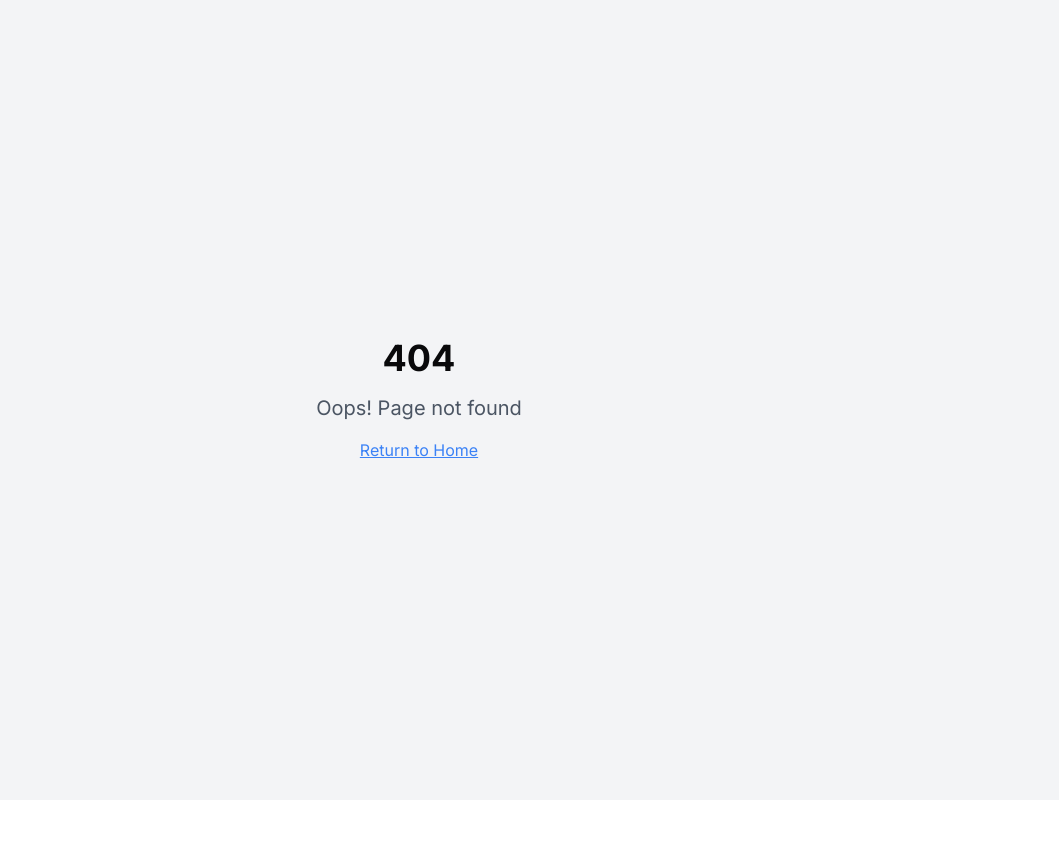
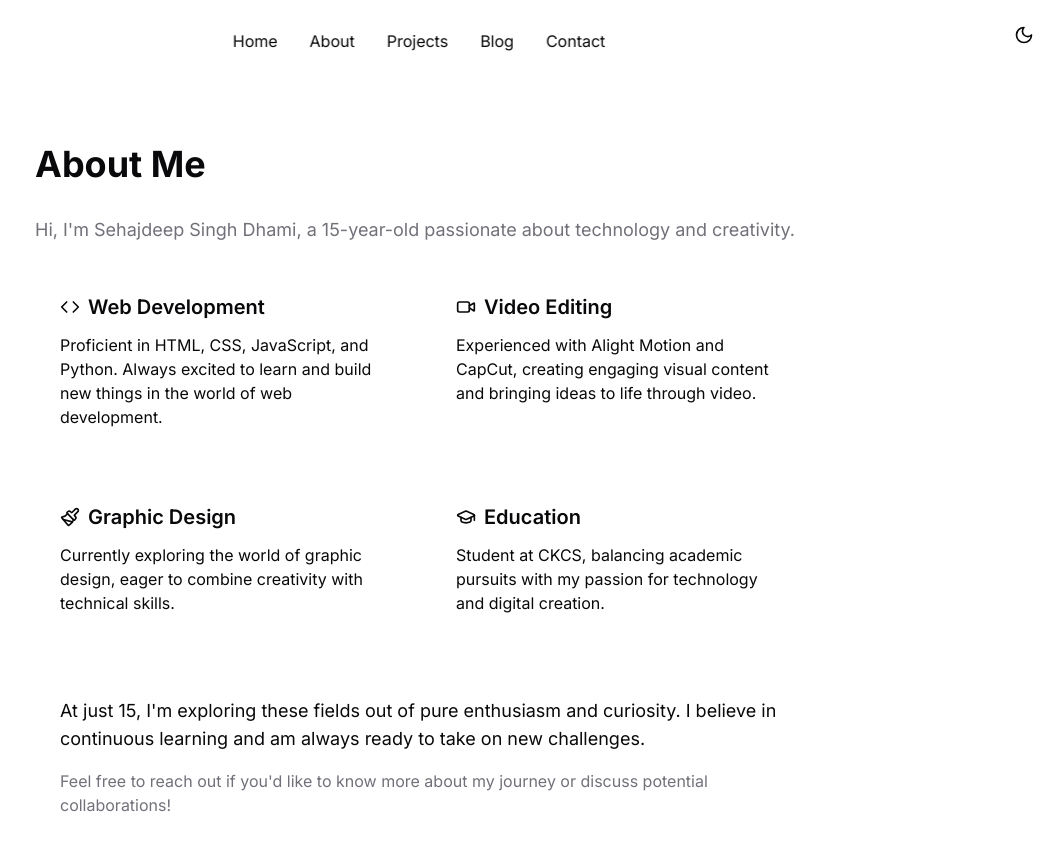
Before and after one commit to thedhamibro/portfolio-, a React (Vite) app: page /about in a window 1280 px wide. Before the commit this address had no page. Shown: the top 850 px of the page, without its empty margins (221-1280 px from the left). Before the commit the page ends 800 px from the top, so only its background shows below. Built offline with nearby package versions, Linux system fonts and the light colour scheme.

Commit message:
Update About Me section
Adds information about the developer, Sehajdeep Singh Dhami, including their age, skills, and interests.

```diff
--- a/src/App.tsx
+++ b/src/App.tsx
@@ -5,6 +5,7 @@ import { TooltipProvider } from "@/components/ui/tooltip";
 import { QueryClient, QueryClientProvider } from "@tanstack/react-query";
 import { BrowserRouter, Routes, Route } from "react-router-dom";
 import Index from "./pages/Index";
+import About from "./pages/About";
 import NotFound from "./pages/NotFound";
 
 const queryClient = new QueryClient();
@@ -18,6 +19,7 @@ const App = () => (
         <BrowserRouter>
           <Routes>
             <Route path="/" element={<Index />} />
+            <Route path="/about" element={<About />} />
             <Route path="*" element={<NotFound />} />
           </Routes>
         </BrowserRouter>
--- /dev/null
+++ b/src/pages/About.tsx
@@ -0,0 +1,68 @@
+
+import { NavMenu } from "@/components/nav-menu";
+import { ThemeToggle } from "@/components/theme-toggle";
+import { Code, Video, Paintbrush, GraduationCap } from "lucide-react";
+
+const About = () => {
+  return (
+    <div className="min-h-screen p-4">
+      <ThemeToggle />
+      <NavMenu />
+
+      <div className="max-w-3xl mx-auto pt-32 animate-fade-in">
+        <h1 className="text-4xl font-bold mb-8">About Me</h1>
+
+        <div className="prose prose-lg dark:prose-invert">
+          <p className="text-lg text-muted-foreground mb-6">
+            Hi, I'm Sehajdeep Singh Dhami, a 15-year-old passionate about technology and creativity.
+          </p>
+
+          <div className="grid gap-6 md:grid-cols-2 mb-8">
+            <div className="glass p-6 rounded-lg">
+              <div className="flex items-center gap-2 mb-3">
+                <Code className="w-5 h-5" />
+                <h2 className="text-xl font-semibold">Web Development</h2>
+              </div>
+              <p>Proficient in HTML, CSS, JavaScript, and Python. Always excited to learn and build new things in the world of web development.</p>
+            </div>
+
+            <div className="glass p-6 rounded-lg">
+              <div className="flex items-center gap-2 mb-3">
+                <Video className="w-5 h-5" />
+                <h2 className="text-xl font-semibold">Video Editing</h2>
+              </div>
+              <p>Experienced with Alight Motion and CapCut, creating engaging visual content and bringing ideas to life through video.</p>
+            </div>
+
+            <div className="glass p-6 rounded-lg">
+              <div className="flex items-center gap-2 mb-3">
+                <Paintbrush className="w-5 h-5" />
+                <h2 className="text-xl font-semibold">Graphic Design</h2>
+              </div>
+              <p>Currently exploring the world of graphic design, eager to combine creativity with technical skills.</p>
+            </div>
+
+            <div className="glass p-6 rounded-lg">
+              <div className="flex items-center gap-2 mb-3">
+                <GraduationCap className="w-5 h-5" />
+                <h2 className="text-xl font-semibold">Education</h2>
+              </div>
+              <p>Student at CKCS, balancing academic pursuits with my passion for technology and digital creation.</p>
+            </div>
+          </div>
+
+          <div className="glass p-6 rounded-lg">
+            <p className="text-lg mb-4">
+              At just 15, I'm exploring these fields out of pure enthusiasm and curiosity. I believe in continuous learning and am always ready to take on new challenges.
+            </p>
+            <p className="text-muted-foreground">
+              Feel free to reach out if you'd like to know more about my journey or discuss potential collaborations!
+            </p>
+          </div>
+        </div>
+      </div>
+    </div>
+  );
+};
+
+export default About;
```
